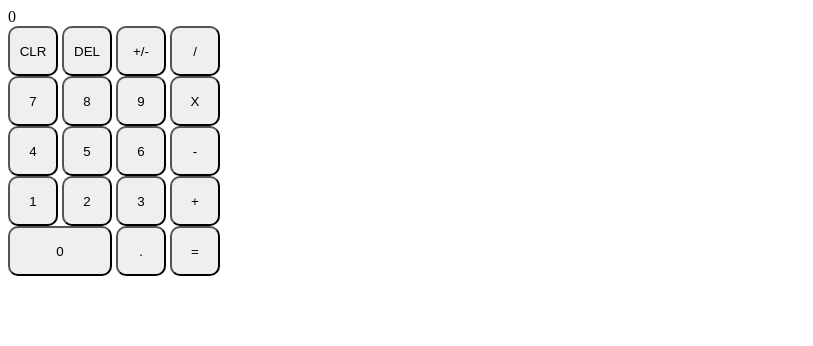
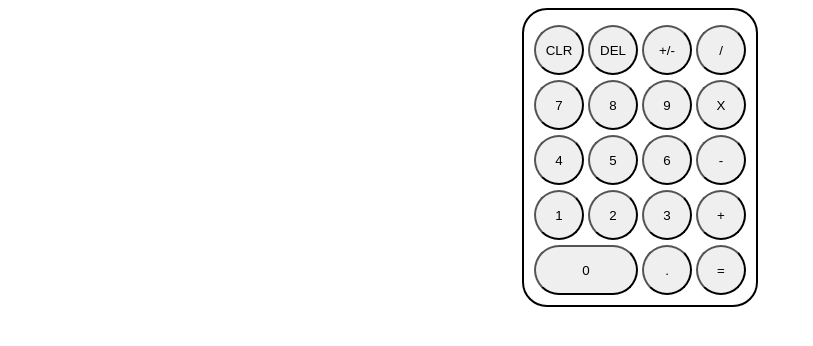
Before and after one commit to UTDesi/calculator, a plain HTML site: page index.html in a window 1280 px wide. Shown: the whole page, without its empty margins (0-813 px from the left). Drawn offline with Linux system fonts and the light colour scheme.

Commit message:
more css

```diff
--- a/index.html
+++ b/index.html
@@ -9,11 +9,11 @@
     </head>
     <body>
         <div id="calculator-body">
-            <div id="display">
-                0
+            <div id="calc-display">
+
             </div>
             <div id="keypad">
-                <div id="row1">
+                <div id="row1" class="rows">
                     <button id="clear">
                         CLR
                     </button>
@@ -27,7 +27,7 @@
                         /
                     </button>
                 </div>
-                <div id="row2">
+                <div id="row2" class="rows">
                     <button id="seven-btn" class="num-btn">
                         7
                     </button>
@@ -41,7 +41,7 @@
                         X
                     </button>
                 </div>
-                <div id="row3">
+                <div id="row3" class="rows">
                     <button id="four-btn" class="num-btn">
                         4
                     </button>
@@ -55,7 +55,7 @@
                         -
                     </button>
                 </div>
-                <div id="row4">
+                <div id="row4" class="rows">
                     <button id="one-btn" class="num-btn">
                         1
                     </button>
@@ -69,7 +69,7 @@
                         +
                     </button>
                 </div>
-                <div id="row5">
+                <div id="row5" class="rows">
                     <button id="zero-btn" class="num-btn">
                         0
                     </button>
--- a/styles.css
+++ b/styles.css
@@ -1,16 +1,24 @@
+body {
+    display: flex;
+    justify-content: center;
+}
+
 #calculator-body {
     display: flex;
     flex-direction: column;
+    border: 2px black solid;
+    padding: 10px;
+    border-radius: 25px;
 }
 
-#dipslay {
-    border-radius: 10px;
-    width: 212px;
-    height: 50px;
+#calc-dipslay {
+    width: 100%;
+    min-height: 50px;
+    border: 2px black solid;
 }
 
 button {
-    border-radius: 10px;
+    border-radius: 25px;
     width: 50px;
     height: 50px;
 }
@@ -18,3 +26,7 @@ button {
 #zero-btn {
     width: 104px;
 }
+
+.rows {
+    padding-top: 5px;
+}
```
